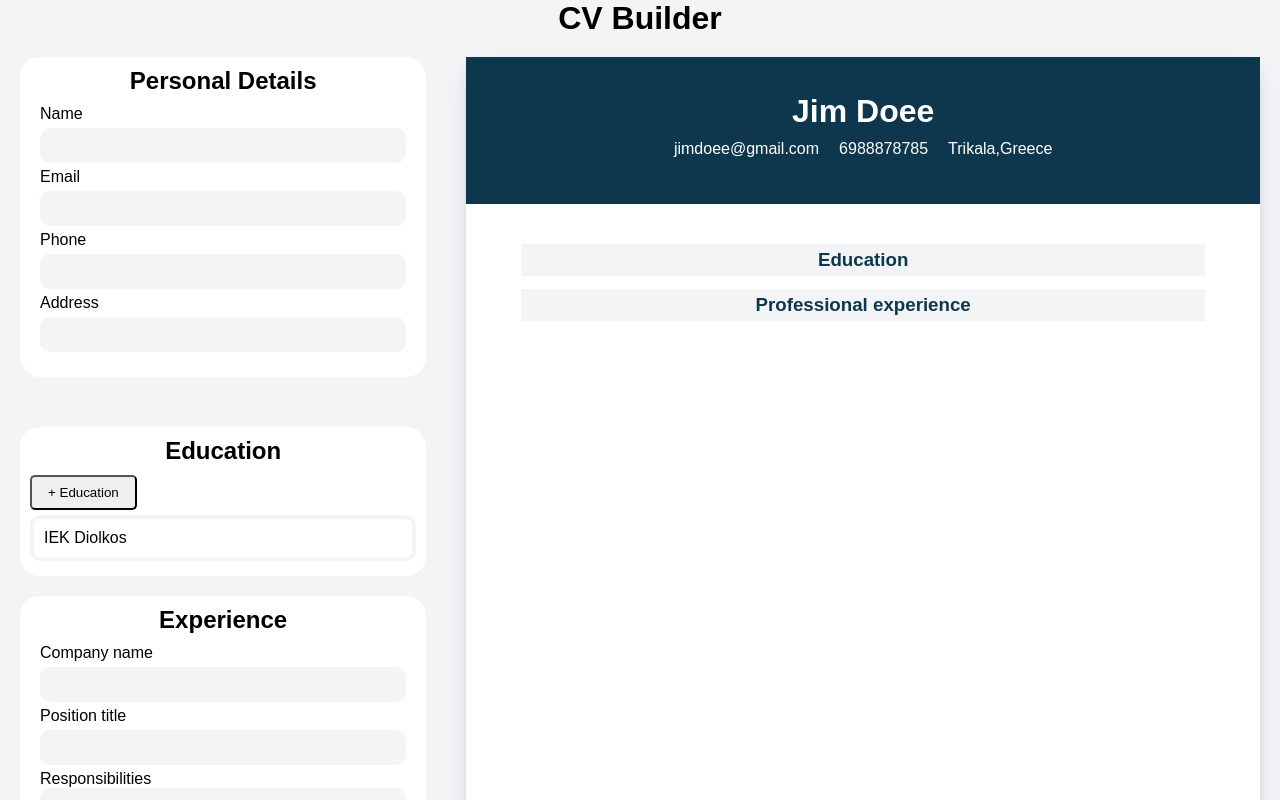
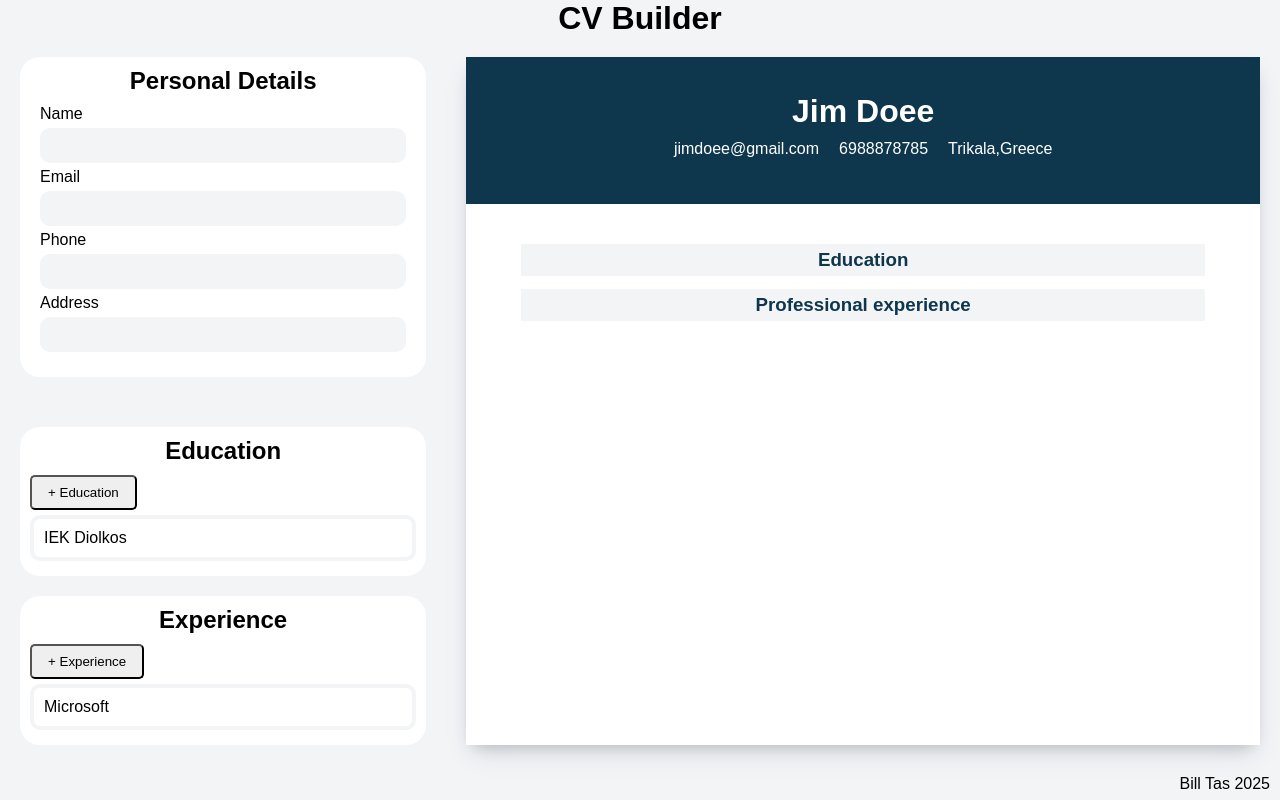
Before and after one commit to earnBill/reactCV, a React (Vite) app: page / in a window 1280 px wide. Shown: the top 800 px of the page. Built offline with nearby package versions, Linux system fonts and the light colour scheme.

Commit message:
finish experience section

```diff
--- a/src/App.jsx
+++ b/src/App.jsx
@@ -15,7 +15,9 @@ function App() {
   const [from, setFrom] = useState('')
   const [until,setUntil] = useState('')
   const [showEduForm, setShowEduForm] = useState(false);
-  const [changeDisplay, setChangeDisplay] = useState('inline-block');
+  const [changeDisplayEdu, setChangeDisplayEdu] = useState('inline-block');
+  const [showExpForm, setShowExpForm] = useState(false);
+  const [changeDisplayExp, setChangeDisplayExp] = useState('inline-block');
 
   const [updateInfo, setUpdateInfo] = useState({
     general: {
@@ -52,7 +54,7 @@ function App() {
               updateAddress={changeAddress}
             />
             <EducationExperienceForm
-              displayStyle={changeDisplay}
+              displayStyle={changeDisplayEdu}
               enableEducationForm={changeEducationButton}
               showEducationForm={showEduForm}
               updateSchool={changeSchool}
@@ -63,6 +65,9 @@ function App() {
               renderEducation={updateInfo}
             />
             <PracticalExperienceForm
+              displayStyle={changeDisplayExp}
+              enableExperienceForm={changeExperienceButton}
+              showExperienceForm={showExpForm}
               updateCompany={changeCompany}
               updatePosition={changePosition}
               updateRespo={changeRespo}
@@ -70,6 +75,7 @@ function App() {
               updateUntil={changeUntil}
               updateExperience={updateExperienceInfo}
               editExperience={editExperienceInfo}
+              renderExperience={updateInfo}
             />
         </aside>
         <main>
@@ -105,12 +111,15 @@ function App() {
   }
 
   function changeAddress(e) {
-    setUpdateInfo({...updateInfo, general:{...updateInfo.general, address: e.target.value}});
+    setUpdateInfo({...updateInfo, general:{
+                   ...updateInfo.general,
+                   address: e.target.value}
+                  });
   }
 
   function changeEducationButton() {
       setShowEduForm(true);
-      setChangeDisplay('none');
+      setChangeDisplayEdu('none');
   }
 
   function changeSchool(e) {
@@ -151,14 +160,20 @@ function App() {
     const newInfo = {...updateInfo, education: newEducation};
     setUpdateInfo(newInfo);
     setShowEduForm(false);
-    setChangeDisplay('inline-block');
+    setChangeDisplayEdu('inline-block');
     console.log(updateInfo)
   }
 
   function cancelEducationInfo(event) {
     console.log('Edit education');
     setShowEduForm(false);
-    setChangeDisplay('inline-block');
+    setChangeDisplayEdu('inline-block');
+  }
+
+  function changeExperienceButton(event) {
+    console.log()
+    setShowExpForm('true');
+    setChangeDisplayExp('none');
   }
 
   function updateExperienceInfo(event) {
@@ -172,10 +187,14 @@ function App() {
                     until:until
                   }]})
     console.log(updateInfo);
+    setShowExpForm(false);
+    setChangeDisplayExp('inline-block')
   }
 
   function editExperienceInfo(event) {
     console.log('Edit experience');
+    setShowExpForm(false);
+    setChangeDisplayExp('inline-block')
   }
 
 }
--- a/src/components/EducationExperienceForm.jsx
+++ b/src/components/EducationExperienceForm.jsx
@@ -19,7 +19,7 @@ export default function EducationExperienceForm({enableEducationForm, displaySty
         : null
       }
     {renderEducation.education.map((ele,index) => {
-      console.log(ele.schoolName);
+      // console.log(ele.schoolName);
       return (
         <div key={index} className="education-entry">{ele.schoolName}</div>
       )
--- a/src/components/PracticalExperienceForm.jsx
+++ b/src/components/PracticalExperienceForm.jsx
@@ -1,7 +1,9 @@
-export default function PracticalExperienceForm({updateCompany, updatePosition, updateRespo, updateFrom, updateUntil, updateExperience, editExperience}) {
+export default function PracticalExperienceForm({enableExperienceForm, displayStyle, showExperienceForm, updateCompany, updatePosition, updateRespo, updateFrom, updateUntil, updateExperience, editExperience, deleteExperience, renderExperience}) {
   return (
     <div className="experience section-style">
         <h2>Experience</h2>
+        <button onClick={enableExperienceForm} style={{display : displayStyle}}>+ Experience</button>
+        {showExperienceForm ?
           <form onSubmit={e => e.preventDefault()}>
             <label htmlFor="company">Company name</label>
             <input type="text" name="company" id="company" onChange={updateCompany}/>
@@ -15,7 +17,19 @@ export default function PracticalExperienceForm({updateCompany, updatePosition,
             <input type="date" name="until" id="until" onChange={updateUntil}/>
             <button onClick={updateExperience}>Ok</button>
             <button onClick={editExperience}>Edit</button>
+            <button onClick={deleteExperience}>Delete</button>
         </form>
+        : null
+        }
+        {console.log(renderExperience)}
+        {renderExperience.experience.map((ele,index) => {
+          console.log(ele.companyName);
+          return (
+            <div key={index} className="experience-entry">{ele.companyName}</div>
+          )
+        })
+        }
+
     </div>
   )
 }
--- a/src/index.css
+++ b/src/index.css
@@ -150,7 +150,7 @@ h2 {
 .education-section {
     margin-top: 40px;
 }
-.education-entry {
+.education-entry, .experience-entry {
     padding: 10px;
     border: 4px solid #f3f4f6;
     border-radius: 10px;
```
Lines whose indentation alone changed are shown as unchanged.
